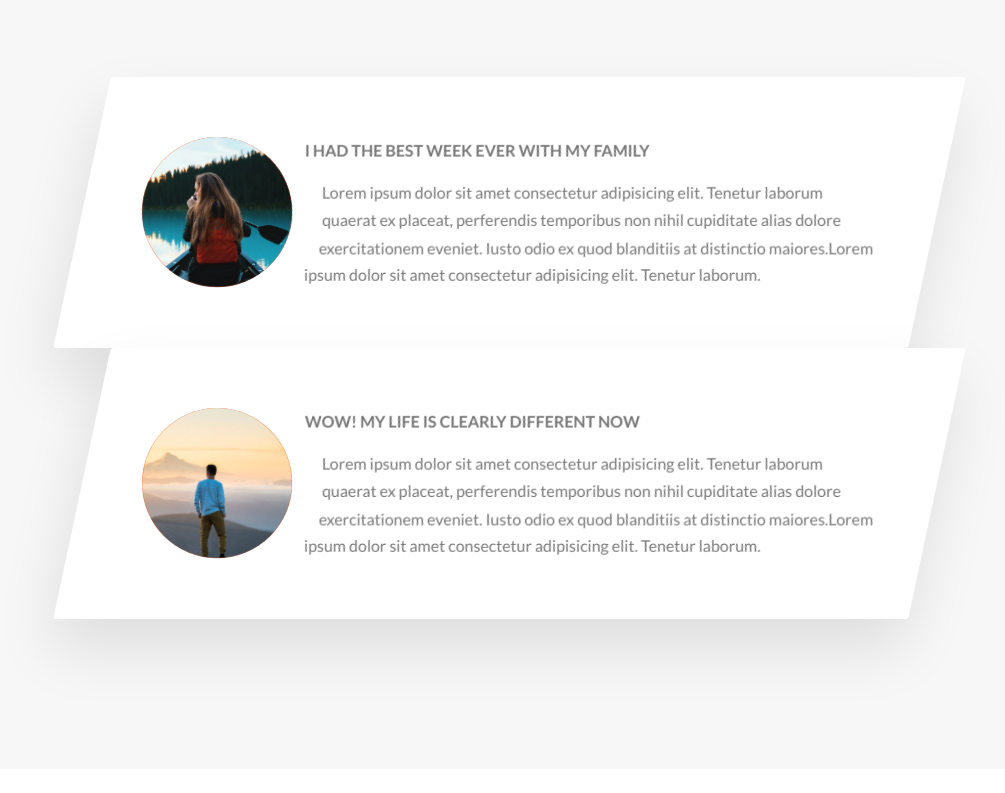
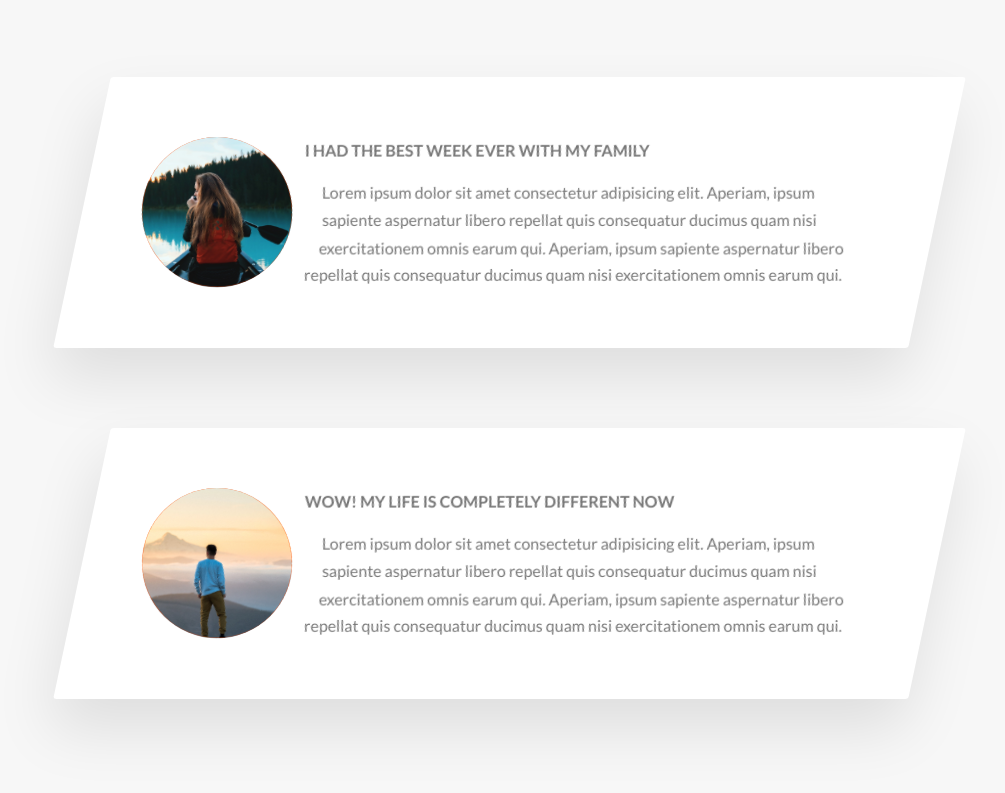
Before and after one commit to JOSHI53/Natours, a website: page index.html in a window 1280 px wide. Shown: the part 3489-4282 px from the top of the page, without its empty margins (131-1136 px from the left). Drawn offline with Linux system fonts and the light colour scheme.

Commit message:
seventh commit

```diff
--- a/index.html
+++ b/index.html
@@ -214,35 +214,33 @@
                 <div class="story">
                     <figure class="story__shape">
                         <img src="img/nat-8.jpg" alt="Person on a tour" class="story__img">
-                        <figcaption class="story__caption">
-                            Mary Smith
-                        </figcaption>
+                        <figcaption class="story__caption">Mary Smith</figcaption>
                     </figure>
                     <div class="story__text">
-                        <h3 class="heading-tertiary u-margin-bottom-small">
-                            I had the best week ever with my family
-                        </h3>
-                        <p>Lorem ipsum dolor sit amet consectetur adipisicing elit. Tenetur laborum quaerat ex placeat, perferendis
-                            temporibus non nihil cupiditate alias dolore exercitationem eveniet. Iusto odio ex quod blanditiis at distinctio
-                            maiores.Lorem ipsum dolor sit amet consectetur adipisicing elit. Tenetur laborum.</p>
+                        <h3 class="heading-tertiary u-margin-bottom-small">I had the best week ever with my family</h3>
+                        <p>
+                            Lorem ipsum dolor sit amet consectetur adipisicing elit. Aperiam, ipsum sapiente aspernatur libero repellat quis
+                            consequatur
+                            ducimus quam nisi exercitationem omnis earum qui. Aperiam, ipsum sapiente aspernatur libero
+                            repellat quis consequatur ducimus quam nisi exercitationem omnis earum qui.
+                        </p>
                     </div>
                 </div>
+            </div>
+
             <div class="row">
                 <div class="story">
                     <figure class="story__shape">
                         <img src="img/nat-9.jpg" alt="Person on a tour" class="story__img">
-                            <figcaption class="story__caption">
-                                Jack Wilson
-                            </figcaption>
+                        <figcaption class="story__caption">Jack Wilson</figcaption>
                     </figure>
                     <div class="story__text">
-                            <h3 class="heading-tertiary u-margin-bottom-small">
-                                WOW! My life is clearly different now
-                            </h3>
-                            <p>Lorem ipsum dolor sit amet consectetur adipisicing elit. Tenetur laborum quaerat ex placeat, perferendis
-                                temporibus non nihil cupiditate alias dolore exercitationem eveniet. Iusto odio ex quod blanditiis at
-                                distinctio
-                                maiores.Lorem ipsum dolor sit amet consectetur adipisicing elit. Tenetur laborum.
+                        <h3 class="heading-tertiary u-margin-bottom-small">WOW! My life is completely different now</h3>
+                        <p>
+                            Lorem ipsum dolor sit amet consectetur adipisicing elit. Aperiam, ipsum sapiente aspernatur libero repellat quis
+                            consequatur
+                            ducimus quam nisi exercitationem omnis earum qui. Aperiam, ipsum sapiente aspernatur libero
+                            repellat quis consequatur ducimus quam nisi exercitationem omnis earum qui.
                         </p>
                     </div>
                 </div>
--- a/sass/components/_story.scss
+++ b/sass/components/_story.scss
@@ -13,7 +13,7 @@
     &__shape {
         width: 15rem;
         height: 15rem;
-        background-color: orangered;
+        // background-color: orangered;
         float: left;
         -webkit-shape-outside: circle(50% at 50% 50%);
         shape-outside: circle(50% at 50% 50%);
--- a/sass/pages/_home.scss
+++ b/sass/pages/_home.scss
@@ -26,6 +26,7 @@
 }
 
 .section-stories {
+    position: relative;
     padding: 15rem 0;
     background-color: $color-grey-light-1;
 }
```
Lines whose indentation alone changed are shown as unchanged.
